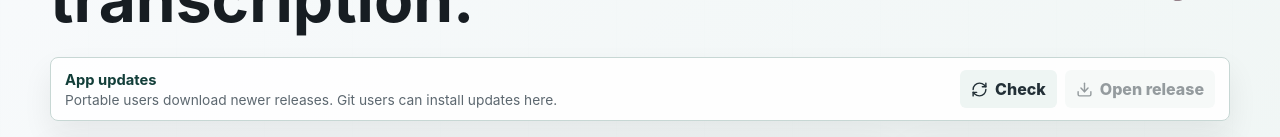
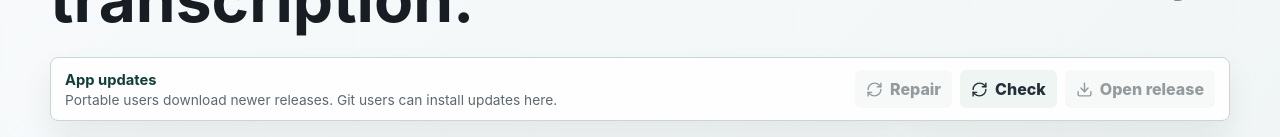
Before and after one commit to SHIM1999/Audio2txt, a React (Vite) app: page / in a window 1280 px wide. Shown: the part 157-294 px from the top of the page. Built offline with nearby package versions, Linux system fonts and the light colour scheme.

Commit message:
Add updater cache repair

```diff
--- a/electron/preload.cjs
+++ b/electron/preload.cjs
@@ -8,6 +8,7 @@ contextBridge.exposeInMainWorld('audio2txtDesktop', {
   saveExportFile: (payload) => ipcRenderer.invoke('export:save-file', payload),
   checkForUpdates: () => ipcRenderer.invoke('updater:check'),
   downloadUpdate: () => ipcRenderer.invoke('updater:download'),
+  repairUpdateCache: () => ipcRenderer.invoke('updater:repair-cache'),
   restartToUpdate: () => ipcRenderer.invoke('updater:restart'),
   onUpdateAvailable: (callback) => ipcRenderer.on('updater:available', (_event, payload) => callback(payload)),
   onUpdateNotAvailable: (callback) => ipcRenderer.on('updater:not-available', (_event, payload) => callback(payload)),
--- a/package.json
+++ b/package.json
@@ -1,7 +1,7 @@
 {
     "name":  "audio2txt",
     "productName":  "Audio2txt",
-    "version":  "0.1.7",
+    "version":  "0.1.8",
     "type":  "module",
     "main":  "electron/main.cjs",
     "description":  "A local desktop transcription studio for turning audio into editable timestamped text.",
@@ -49,7 +49,7 @@
                   "extraMetadata":  {
                                         "name":  "audio2txt",
                                         "productName":  "Audio2txt",
-                                        "version":  "0.1.7",
+                                        "version":  "0.1.8",
                                         "main":  "electron/main.cjs"
                                     },
                   "artifactName":  "${productName}-${version}-${os}-${arch}.${ext}",
--- a/src/App.tsx
+++ b/src/App.tsx
@@ -69,6 +69,7 @@ declare global {
       saveExportFile: (payload: { filename: string; content: string | ArrayBuffer }) => Promise<{ ok?: boolean; path?: string; message?: string }>
       checkForUpdates: () => Promise<{ updateAvailable?: boolean; message?: string; version?: string }>
       downloadUpdate: () => Promise<{ ok?: boolean; message?: string }>
+      repairUpdateCache: () => Promise<{ ok?: boolean; message?: string; path?: string }>
       restartToUpdate: () => Promise<void>
       onUpdateAvailable: (callback: (payload: { version?: string }) => void) => void
       onUpdateNotAvailable: (callback: (payload: { version?: string }) => void) => void
@@ -144,6 +145,7 @@ function App() {
   const [isCutting, setIsCutting] = useState(false)
   const [isCheckingUpdate, setIsCheckingUpdate] = useState(false)
   const [isInstallingUpdate, setIsInstallingUpdate] = useState(false)
+  const [isRepairingUpdate, setIsRepairingUpdate] = useState(false)
   const [elapsedSeconds, setElapsedSeconds] = useState(0)
   const [error, setError] = useState('')
   const [updateStatus, setUpdateStatus] = useState<UpdateStatus | null>(null)
@@ -478,6 +480,35 @@ function App() {
     }
   }
 
+  async function repairUpdateCache() {
+    if (!window.audio2txtDesktop) return
+
+    setIsRepairingUpdate(true)
+
+    try {
+      const payload = await window.audio2txtDesktop.repairUpdateCache()
+      setUpdateStatus({
+        currentVersion: await window.audio2txtDesktop.version(),
+        currentCommit: 'installer',
+        updateAvailable: false,
+        canInstall: false,
+        mode: 'desktop',
+        message: payload.message || 'Updater cache repaired. Try Check again.',
+      })
+    } catch (caught) {
+      setUpdateStatus({
+        currentVersion: 'unknown',
+        currentCommit: 'installer',
+        updateAvailable: false,
+        canInstall: false,
+        mode: 'desktop',
+        message: caught instanceof Error ? caught.message : 'Could not repair updater cache.',
+      })
+    } finally {
+      setIsRepairingUpdate(false)
+    }
+  }
+
   async function installUpdate() {
     setIsInstallingUpdate(true)
 
@@ -730,7 +761,11 @@ function App() {
             </span>
           </div>
           <div className="update-actions">
-            <button type="button" onClick={checkForUpdates} disabled={isCheckingUpdate || isInstallingUpdate}>
+            <button type="button" onClick={repairUpdateCache} disabled={!window.audio2txtDesktop || isCheckingUpdate || isInstallingUpdate || isRepairingUpdate}>
+              <RefreshCw className={isRepairingUpdate ? 'spin' : ''} size={17} aria-hidden="true" />
+              {isRepairingUpdate ? 'Repairing...' : 'Repair'}
+            </button>
+            <button type="button" onClick={checkForUpdates} disabled={isCheckingUpdate || isInstallingUpdate || isRepairingUpdate}>
               <RefreshCw className={isCheckingUpdate ? 'spin' : ''} size={17} aria-hidden="true" />
               {isCheckingUpdate ? 'Checking...' : 'Check'}
             </button>
@@ -740,7 +775,8 @@ function App() {
               disabled={
                 !updateStatus?.updateAvailable ||
                 (!updateStatus.canInstall && !updateStatus.releaseUrl) ||
-                isInstallingUpdate
+                isInstallingUpdate ||
+                isRepairingUpdate
               }
             >
               <Download size={17} aria-hidden="true" />
```
Also changed, not shown: electron/main.cjs (+27 -1 lines), 1 other file (tests, documents, lock files or other folders).
